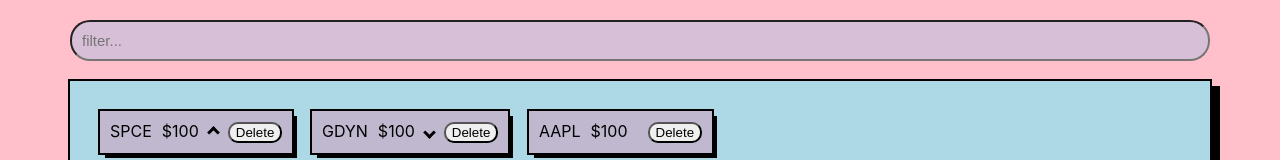
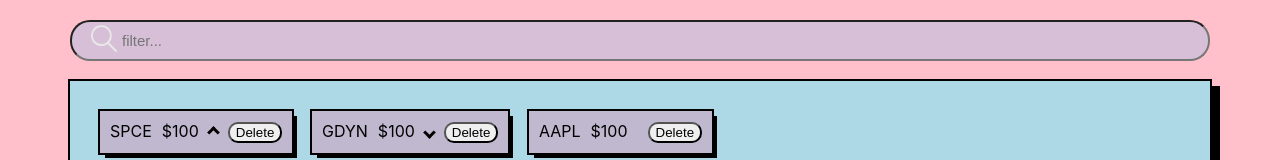
Before and after one commit to timothy-ryabikin/GridDynamicsTask, a React (Create React App) app in the folder task/: page / in a window 1280 px wide. Shown: the top 160 px of the page. Built offline with nearby package versions, Linux system fonts and the light colour scheme.

Commit message:
Added search-svg

```diff
--- a/task/src/Filter.js
+++ b/task/src/Filter.js
@@ -40,7 +40,12 @@
     return (
         <section className="filterContent ">
             <form onSubmit={filterContent}>
-                <input autoFocus value={search} type="search" placeholder="filter..." className="filter__search-field" onChange={handleChangeName}></input>
+                <div className="filterContent__about">
+                    <input autoFocus value={search} type="search" placeholder="filter..." className="filter__search-field" onChange={handleChangeName}></input>
+                    <svg className="filterContent__search-svg" width="27" height="28" viewBox="0 0 27 28" fill="none" xmlns="http://www.w3.org/2000/svg">
+                        <path d="M19.0589 17.6249C20.6705 15.8648 21.6275 13.6038 21.769 11.2215C21.9106 8.8392 21.2281 6.48075 19.8362 4.5422C18.4443 2.60365 16.4278 1.20306 14.1252 0.575643C11.8227 -0.0517774 9.37437 0.132183 7.19143 1.09663C5.0085 2.06108 3.22389 3.74727 2.1373 5.87205C1.05071 7.99682 0.728322 10.4308 1.22426 12.7652C1.72021 15.0996 3.00428 17.1922 4.86085 18.6917C6.71741 20.1912 9.0334 21.0063 11.4199 20.9999C13.6723 21.003 15.8638 20.269 17.6599 18.9099L25.4079 26.7169C25.4934 26.806 25.5958 26.8771 25.7091 26.926C25.8225 26.975 25.9444 27.0008 26.0679 27.0019C26.1916 27.0023 26.314 26.9772 26.4276 26.9282C26.5411 26.8792 26.6434 26.8072 26.7279 26.7169C26.9018 26.536 26.999 26.2949 26.999 26.0439C26.999 25.793 26.9018 25.5518 26.7279 25.3709L19.0589 17.6249ZM2.88589 10.4999C2.89873 8.81465 3.41021 7.17089 4.35586 5.77587C5.30151 4.38086 6.63899 3.29703 8.1997 2.66102C9.76042 2.02501 11.4745 1.86529 13.1258 2.202C14.7772 2.53871 16.2919 3.35678 17.479 4.55307C18.6661 5.74935 19.4725 7.27031 19.7965 8.92421C20.1204 10.5781 19.9475 12.2909 19.2995 13.8467C18.6515 15.4024 17.5574 16.7315 16.1551 17.6664C14.7529 18.6013 13.1052 19.1001 11.4199 19.0999C9.14843 19.0891 6.97409 18.1774 5.3741 16.5651C3.77412 14.9527 2.87924 12.7714 2.88589 10.4999Z" fill="#E8E8E8"></path>
+                    </svg>
+                </div>
             </form>
         </section>
     )
--- a/task/src/css/Filter.css
+++ b/task/src/css/Filter.css
@@ -1,7 +1,7 @@
 
 .filter__search-field{
     border-radius: 20px;
-    padding: 10px;
+    padding: 10px 10px 10px 50px;
     width: 100%;
     outline: none;
     margin: 20px 0 20px 0;
@@ -17,3 +17,13 @@
 .show-filter{
     display: none;
 }
+
+.filterContent__about{
+    position: relative;
+}
+
+.filterContent__search-svg{
+    position: absolute;
+    left: 20px;
+    top: 25px;
+}
--- a/task/src/css/TickerForm.css
+++ b/task/src/css/TickerForm.css
@@ -63,7 +63,7 @@
 .button-show-ticker:hover .cls-1{
     transition: all 0.25s;
     transform: scale(1.1);
-    stroke:forestgreen;
+    stroke:green;
 }
 
 .cls-1{
```
